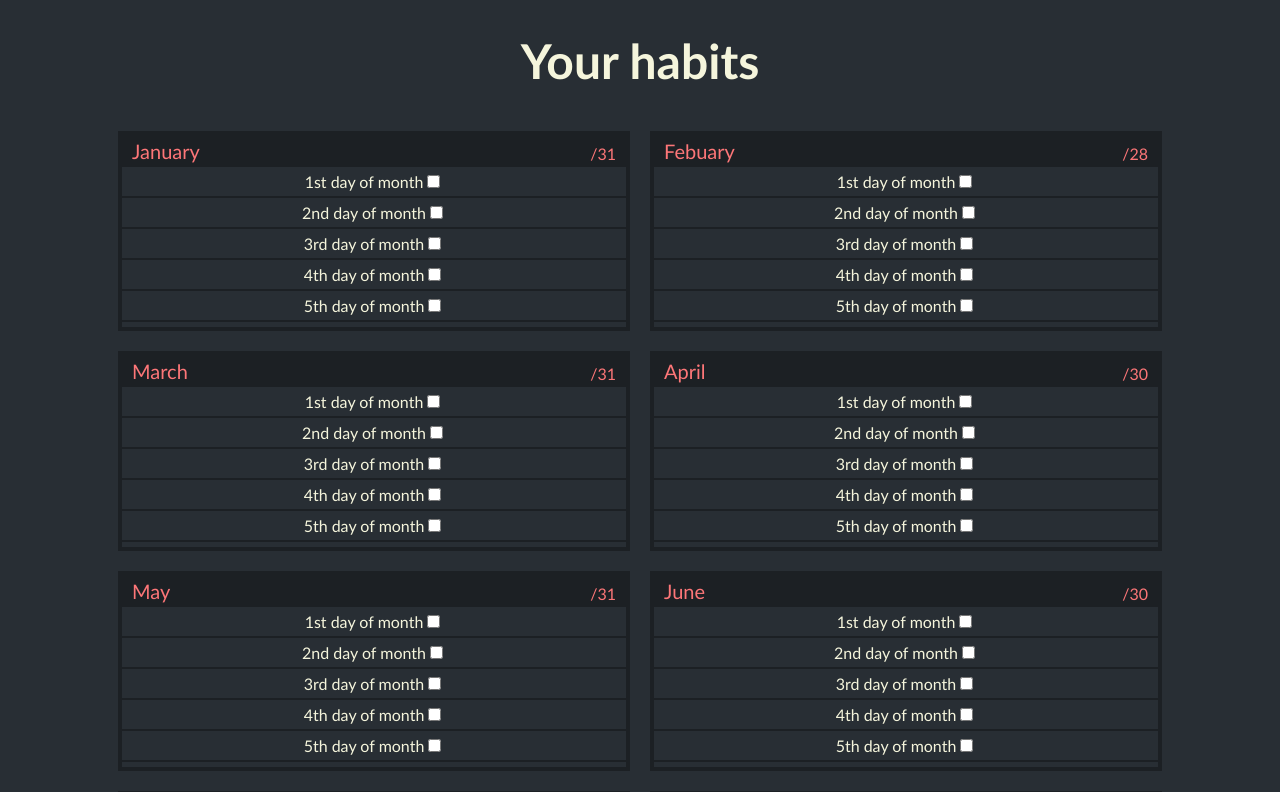
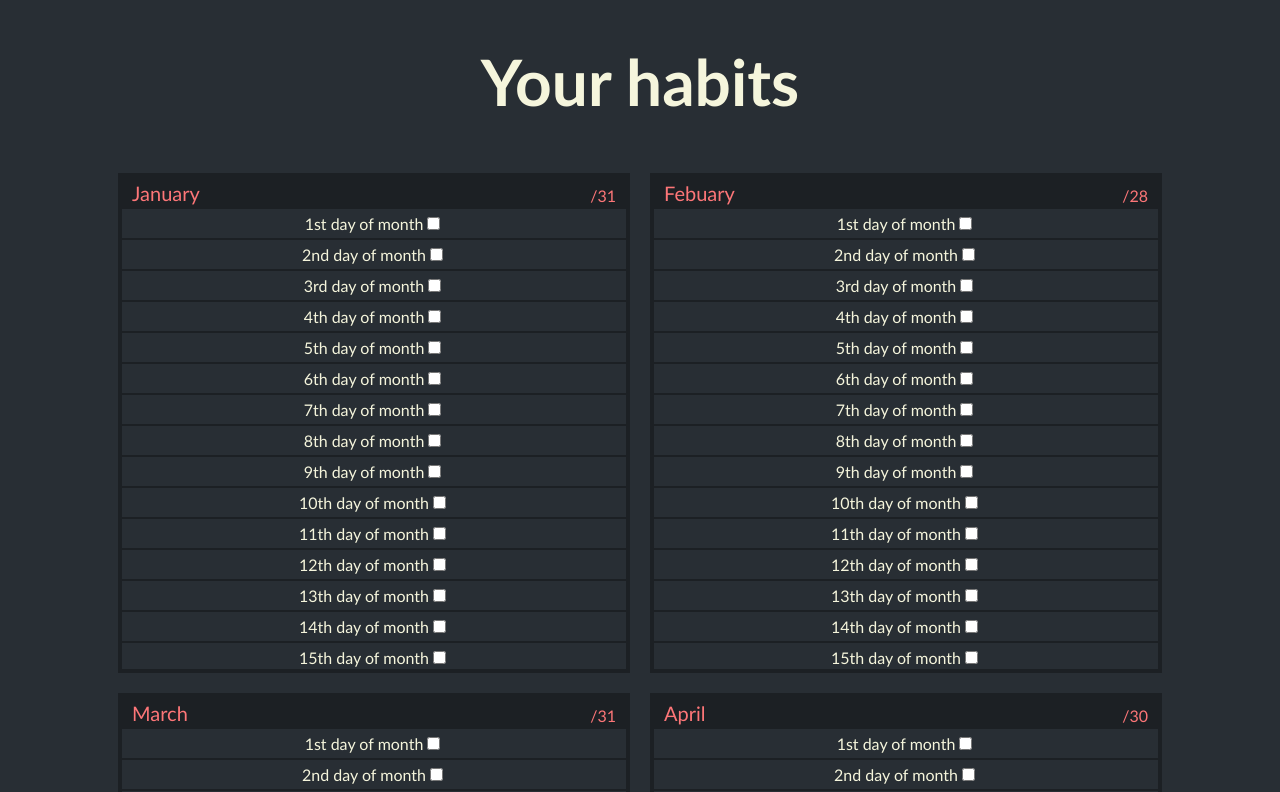
Before and after one commit to mb-dir/Nawyki, a website built with webpack: page src/pages/index.html in a window 1280 px wide. Shown: the top 792 px of the page. Built offline with nearby package versions, Linux system fonts and the light colour scheme.

Commit message:
Some RWD

```diff
--- a/src/styles/main.css
+++ b/src/styles/main.css
@@ -56,3 +56,21 @@ body{
     padding: 5px 0;
     border-bottom: 2px solid #1c2024;
 }
+
+/* Some rwd */
+@media (min-width: 828px) {
+    /* Styles for header */
+    .mainHeader{
+        font-size: 32px;
+    }
+    /* Styles related with calendar */
+    .calendar__monthContainer{
+        height: 400px;
+    }
+}
+@media (min-width: 1024px) {
+    /* Styles related with calendar */
+    .calendar__monthContainer{
+        height: 500px;
+    }
+}
```
